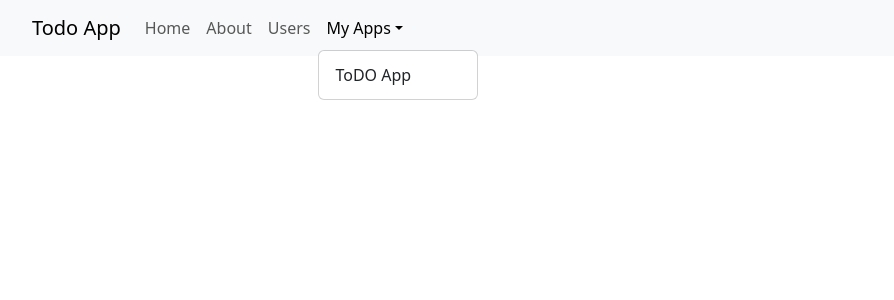
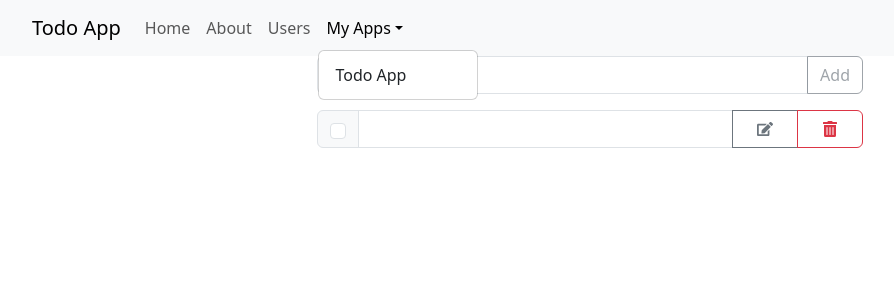
Before and after one commit to ambsdk92/myApp, a React (Create React App) app: page /todo in a window 1280 px wide. Both pictures are taken after a click on the button "My Apps". Shown: the top 300 px of the page, without its empty margins (50-944 px from the left). Built offline with nearby package versions, Linux system fonts and the light colour scheme; no server answers.

Commit message:
resuming work

```diff
--- a/src/App.js
+++ b/src/App.js
@@ -4,6 +4,7 @@ import Home from "pages/home";
 import About from "pages/about";
 import Users from "pages/users";
 import UserProfile from "pages/users/user-profile";
+import Todo from "pages/todo";
 
 function App() {
   return (
@@ -17,6 +18,7 @@ function App() {
           <Route path="about" element={<About />} />
           <Route path="users" element={<Users />} />
           <Route path="users/:id" element={<UserProfile />} />
+          <Route path="todo" element={<Todo />} />
         </Routes>
       </main>
     </BrowserRouter>
--- a/src/component/navbar/index.js
+++ b/src/component/navbar/index.js
@@ -20,7 +20,9 @@ function Navigation() {
               Users
             </Nav.Link>
             <NavDropdown title="My Apps" id="basic-nav-dropdown">
-              <NavDropdown.Item href="#action/3.1">ToDO App</NavDropdown.Item>
+              <NavDropdown.Item as={Link} to="/todo">
+                Todo App
+              </NavDropdown.Item>
               {/* <NavDropdown.Item href="#action/3.2">
                 Another action
               </NavDropdown.Item>
--- a/src/constants/url-endpoints.js
+++ b/src/constants/url-endpoints.js
@@ -4,3 +4,4 @@ const BASE_URL =
     : "http://localhost:4000";
 
 export const USERS_URL = `${BASE_URL}/api/users`;
+export const TODO_URL = `${BASE_URL}/api/todo`;
--- /dev/null
+++ b/src/pages/todo/helpers.js
@@ -0,0 +1,3 @@
+export const getFormatedData = (data) => {
+  console.log("z-data", data);
+};
--- /dev/null
+++ b/src/pages/todo/index.js
@@ -0,0 +1,101 @@
+import Loader from "component/loader";
+import { useEffect, useState } from "react";
+import { Button, Col, Container, Form, InputGroup, Row } from "react-bootstrap";
+import { getTodoList, postTodo } from "services/todoService";
+import ToastBar from "component/toastbar";
+import { DANGER } from "constants/variant";
+import { getFormatedData } from "./helpers";
+import { FaEdit, FaTrashAlt } from "react-icons/fa";
+import "./styles.css";
+
+function Todo() {
+  const [todoList, setTodoList] = useState(null);
+  const [loading, setloading] = useState(false);
+  const [item, setItem] = useState("");
+  const [error, setError] = useState("");
+
+  const variant = item ? "primary" : "outline-secondary";
+
+  // SERVICES
+  const fetchTodoList = async () => {
+    setloading(true);
+    setError("");
+    const { data, error } = await getTodoList();
+    if (data && !error) {
+      const formatedData = getFormatedData(data);
+      setTodoList(formatedData);
+      setloading(false);
+    } else {
+      setError(error);
+      setloading(false);
+    }
+  };
+
+  const addTodo = async () => {
+    setloading(true);
+    setError("");
+    const { data, error } = await postTodo(item);
+    if (data && !error) {
+      setItem("");
+      fetchTodoList();
+    } else {
+      setError(error);
+      setloading(false);
+    }
+  };
+
+  // USE-EFFECT
+  useEffect(() => {
+    fetchTodoList();
+  }, []);
+
+  // HANDLERS
+  const handleChange = (event) => {
+    const { value } = event.target;
+    setItem(value);
+  };
+
+  const handleAddTodo = () => {
+    if (item) addTodo();
+  };
+
+  return (
+    <>
+      {loading && <Loader />}
+      <Container>
+        <Row className="justify-content-md-center">
+          <Col xs md="10" lg="6">
+            <InputGroup className="mb-3">
+              <Form.Control
+                placeholder="Todo item"
+                onChange={handleChange}
+                value={item}
+              />
+              <Button
+                variant={variant}
+                id="button-addon2"
+                onClick={handleAddTodo}
+                disabled={!item}
+              >
+                Add
+              </Button>
+            </InputGroup>
+            <InputGroup className="mb-3">
+              <InputGroup.Checkbox aria-label="Checkbox for following text input" />
+              <Form.Control aria-label="Text input with checkbox" />
+              <Button variant="outline-secondary" className="icon-btn">
+                <FaEdit />
+              </Button>
+              <Button variant="outline-danger" className="icon-btn">
+                <FaTrashAlt />
+              </Button>
+            </InputGroup>
+          </Col>
+        </Row>
+        {error && <ToastBar varient={DANGER} message={error} />}
+      </Container>
+    </>
+  );
+}
+
+export default Todo;
--- /dev/null
+++ b/src/pages/todo/styles.css
@@ -0,0 +1,6 @@
+.icon-btn {
+  display: flex;
+  align-items: center;
+  justify-content: center;
+  padding: 10px 24px;
+}
--- /dev/null
+++ b/src/services/todoService.js
@@ -0,0 +1,34 @@
+import axios from "axios";
+import { TODO_URL } from "constants/url-endpoints";
+
+export const getTodoList = () => {
+  return axios
+    .get(TODO_URL)
+    .then((res) => {
+      const { data, status } = res;
+      if (status === 200) return { data, error: "" };
+      return { data: [], error: "" };
+    })
+    .catch((err) => {
+      console.log("Error:", err);
+      return { data: null, error: "Error fetching todo list" };
+    });
+};
+
+export const postTodo = (item) => {
+  const data = {
+    itemName: item,
+    status: "pending",
+  };
+  return axios
+    .post(TODO_URL, data)
+    .then((res) => {
+      const { data, status } = res;
+      if (status === 200) return { data, error: "" };
+      return { data: [], error: "" };
+    })
+    .catch((err) => {
+      console.log("Error:", err);
+      return { data: null, error: "Error adding todo" };
+    });
+};
```
